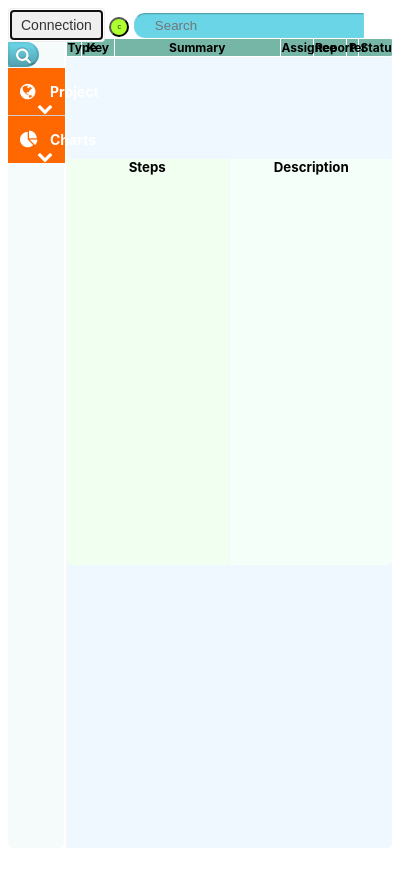
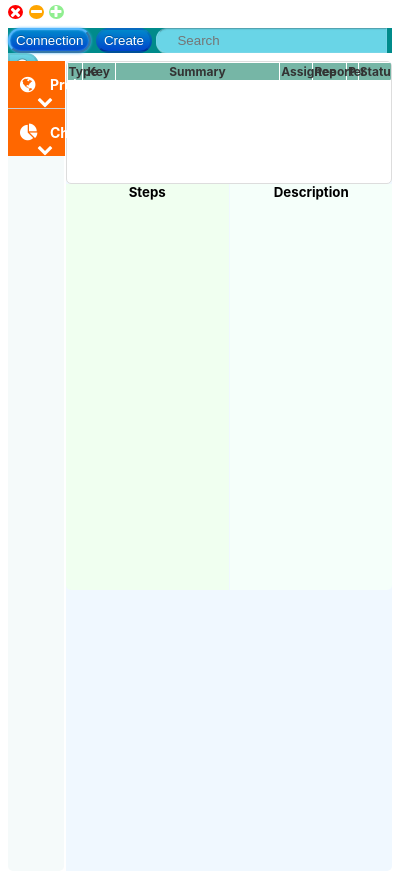
Before and after one commit to fbwang/JClient, an Electron app: page index.html in a window 400 px wide. Both pictures are taken after a click on the button "Connection". Before the commit the page ends 848 px from the top, so only its background shows below. Drawn offline with nearby package versions, Linux system fonts and the light colour scheme; no server answers; files whose address does not match are found by name.

Commit message:
Modify style

```diff
--- a/index.html
+++ b/index.html
@@ -5,17 +5,20 @@
   <title>Hello World!</title>
   <link rel="stylesheet" type="text/css" href="main.css">
   <link rel="stylesheet" type="text/css" href="font-awesome-4.7.0/css/font-awesome.css">
+  <link rel="stylesheet" type="text/css" href="node_modules/jquery-ui/themes/base/all.css">
   <script type="text/javascript" src="googleloader.js"></script>
+  <!--<script src="node_modules/jquery-ui/ui/jquery-1-7.js"></script>-->
     <!--<script type="text/javascript" src="jquery.accordion.js"></script>-->
 </head>
 <body>
 <!--<h2 align="center">Hello World!</h2>-->
 <!-- All of the Node.js APIs are available in this renderer process. -->
 <!--<button class="demo-button" id="open" >Open</button>-->
+<div id="frame"><button class="fa fa-times" id="close"></button><button class="fa fa-minus" id="min"></button> <button class="fa fa-plus" id="max"></button> </div>
 <div id="toolbar">
   <button id="connection" class="btn">Connection</button>
-  <button id="create">C</button>
-  <div class="search"><div class="input-group"> <input id="search"  type="search" style="width: 60%" placeholder="Search"><button class="fa fa-search btn-search"></button> </div></div>
+  <button id="create" class="btn">Create</button>
+  <div class="search"><div class="input-group"> <input id="search"  type="search" style="width: 60%" placeholder="Search"><button id="btn-search" class="fa fa-search btn-search"></button> </div></div>
 </div>
 <div class="mainpanel">
   <div id="sidebar">
@@ -37,7 +40,7 @@
   </div>
   <div id="container">
 
-    <div id="summary">
+    <div id="summary" class="ui-widget-content">
       <table id="list">
         <thead><tr><th class="type">Type</th><th class="key">Key</th><th class="summary">Summary</th>
           <th class="assignee">Assignee</th><th class="reporter">Reporter</th><th class="priority">P</th>
@@ -68,4 +71,7 @@
         require('./connection.js');
 
 </script>
+<script>
+//  $('#summary').resizable()
+</script>
 </html>
--- a/main.css
+++ b/main.css
@@ -35,11 +35,13 @@
 .mainpanel{
     border-radius: 5px;
     height: 98%;
+    margin: 8px;
 }
 #toolbar{
-    /*background-color: darkcyan;*/
+    background-color: darkcyan;
     /*display: inline-table;*/
-    margin-bottom: 5px;
+    /*margin-bottom: 5px;*/
+    margin: 8px;
     height: 3%;
 }
 #summary{
@@ -78,6 +80,7 @@ html{
 body{
     height: 100%;!important;
     font-family: system, -apple-system, '.SFNSText-Regular', 'SF UI Text', 'Lucida Grande', 'Segoe UI', Ubuntu, Cantarell, sans-serif;!important;
+    margin: 0;
 }
 table{
     border-collapse: collapse;
@@ -176,13 +179,7 @@ h5{
     text-align: center;
     margin: 0px;
 }
-#create{
-    border-radius: 50%;
-    height: 20px;
-    width: 20px;
-    background-color: greenyellow;
-    font-size: 5px;
-}
+
 ul {
     list-style-type: none;
 }
@@ -224,7 +221,8 @@ li{
 .accordion {
     width: 100%;
     /*max-width: 360px;*/
-    margin: 30px 0 20px;
+    /*margin: 30px 0 20px;*/
+    margin-top: 0;
     padding-left: 0;
     background: #FFF;
     -webkit-border-radius: 4px;
@@ -371,47 +369,44 @@ input[type=search]:focus{
     /*background-color: #8aba87;*/
 /*}*/
 .btn {
-    display: inline-block;
-    padding: 6px 12px;
-    margin-bottom: 0;
-    font-size: 14px;
-    font-weight: normal;
-    line-height: 1.42857143;
-    text-align: center;
-    white-space: nowrap;
+    color: #ffffff;
+    text-shadow: 0 -1px 0 rgba(0, 0, 0, 0.25);
+    background-color: #006dcc;
+    *background-color: #0044cc;
+    background-image: -moz-linear-gradient(top, #0088cc, #0044cc);
+    background-image: -webkit-gradient(linear, 0 0, 0 100%, from(#0088cc), to(#0044cc));
+    background-image: -webkit-linear-gradient(top, #0088cc, #0044cc);
+    background-image: -o-linear-gradient(top, #0088cc, #0044cc);
+    background-image: linear-gradient(to bottom, #0088cc, #0044cc);
+    border-radius: 13px;
     vertical-align: middle;
-    -ms-touch-action: manipulation;
-    touch-action: manipulation;
-    cursor: pointer;
-    -webkit-user-select: none;
-    -moz-user-select: none;
-    -ms-user-select: none;
-    user-select: none;
-    background-image: none;
-    border: 1px solid transparent;
-    border-radius: 4px;
+    height: 25px;
+    background-repeat: repeat-x;
+    border-color: #0044cc #0044cc #002a80;
+    border-color: rgba(0, 0, 0, 0.1) rgba(0, 0, 0, 0.1) rgba(0, 0, 0, 0.25);
+    box-shadow: inset;
 }
-.btn:focus,
-.btn:active:focus,
-.btn.active:focus,
-.btn.focus,
-.btn:active.focus,
-.btn.active.focus {
-    outline: 5px auto -webkit-focus-ring-color;
-    outline-offset: -2px;
-}
+
 .btn:hover,
 .btn:focus,
-.btn.focus {
-    color: #333;
-    text-decoration: none;
+.btn:active,
+.btn.active,
+.btn.disabled,
+.btn[disabled] {
+    color: #ffffff;
+    background-color: #0044cc;
+    *background-color: #003bb3;
+    outline: none;
+    border-color: #51b5fb;
+    -webkit-box-shadow: inset 0 0 2px #51b5fb,0 0 3px #51b5fb;
+    box-shadow: inset 0 0 2px #51b5fb,0 0 3px #51b5fb
 }
+
 .btn:active,
 .btn.active {
-    background-image: none;
-    outline: 0;
-    -webkit-box-shadow: inset 0 3px 5px rgba(0, 0, 0, .125);
-    box-shadow: inset 0 3px 5px rgba(0, 0, 0, .125);
+    background-color: #003399 \9;
+    outline: none;
+    -webkit-box-shadow: inset;
 }
 .btn-search {
     color: #ffffff;
@@ -426,3 +421,60 @@ input[type=search]:focus{
     border-color: #53a4b1 #53a4b1 #76d6e7;
     border-color: rgba(0, 0, 0, 0.1) rgba(0, 0, 0, 0.1) rgba(0, 0, 0, 0.25);
 }
+
+.btn-search:active,
+.btn-search:focus
+{
+    outline: none;
+    -webkit-box-shadow: inset 0 0 2px #51b5fb,0 0 3px #51b5fb;
+    box-shadow: inset 0 0 2px #51b5fb,0 0 3px #51b5fb
+}
+
+/*.btn-search:hover,*/
+/*.btn-search:focus,*/
+/*.btn-search:active,*/
+/*.btn-search.active,*/
+/*.btn-search.disabled,*/
+/*.btn-search[disabled] {*/
+    /*color: #ffffff;*/
+    /*background-color: #53a4b1;*/
+    /**background-color: #53a4d1;*/
+/*}*/
+
+/*.btn-search:active,*/
+/*.btn-search.active {*/
+    /*background-color: #53a4b1 \9;*/
+/*}*/
+
+#frame{
+    /*background-color: #77aaff;*/
+    /*margin-left: 8px;*/
+    /*padding-left: 8px;*/
+    margin-bottom: 8px;
+}
+#close,#max,#min{
+    /*height: 15px;*/
+    width: 15px;
+    border: 0;
+    padding: 0;
+    border-radius: 50%;
+    font-size: 14px;!important;
+    /*box-sizing: 0;*/
+    color: #FFFFFF;
+    vertical-align: middle;
+    /*margin-left: 8px;*/
+}
+#close{
+    background-color: red;
+    margin-left: 8px;
+    text-align: match-parent;
+    /*vertical-align: top;*/
+    /*vertical-align: ;*/
+}
+#min{
+    background-color: orange;
+    margin-left: 6px;
+}
+#max{
+    background-color: lightgreen;
+}
--- a/renderer.js
+++ b/renderer.js
@@ -9,6 +9,12 @@ var Client = require('node-rest-client').Client;
 // const openBtn = document.getElementById('open');
 var $ = require('jquery');
 var dt = require( 'datatables.net' )(window, $);
+
+var btnclose = document.getElementById('close');
+btnclose.addEventListener('click', function (event) {
+    mainWindow.close();
+});
+
 /*
 openBtn.addEventListener('click', function (event) {
     console.log("Text");
@@ -72,11 +78,6 @@ openBtn.addEventListener('click', function (event) {
 
 
 
-const createBtn = document.getElementById('create');
-createBtn.addEventListener('click', function (clickEvent) {
-
-});
-
 
 // const BrowserWindow = require('electron').remote.BrowserWindow
 // const ipcRenderer = require('electron').ipcRenderer
```
Also changed, not shown: Connection.css (+11 -8 lines), Connection.html (+12 -19 lines), connection.js (+17 -106 lines), main.js (line endings or trailing spaces).
